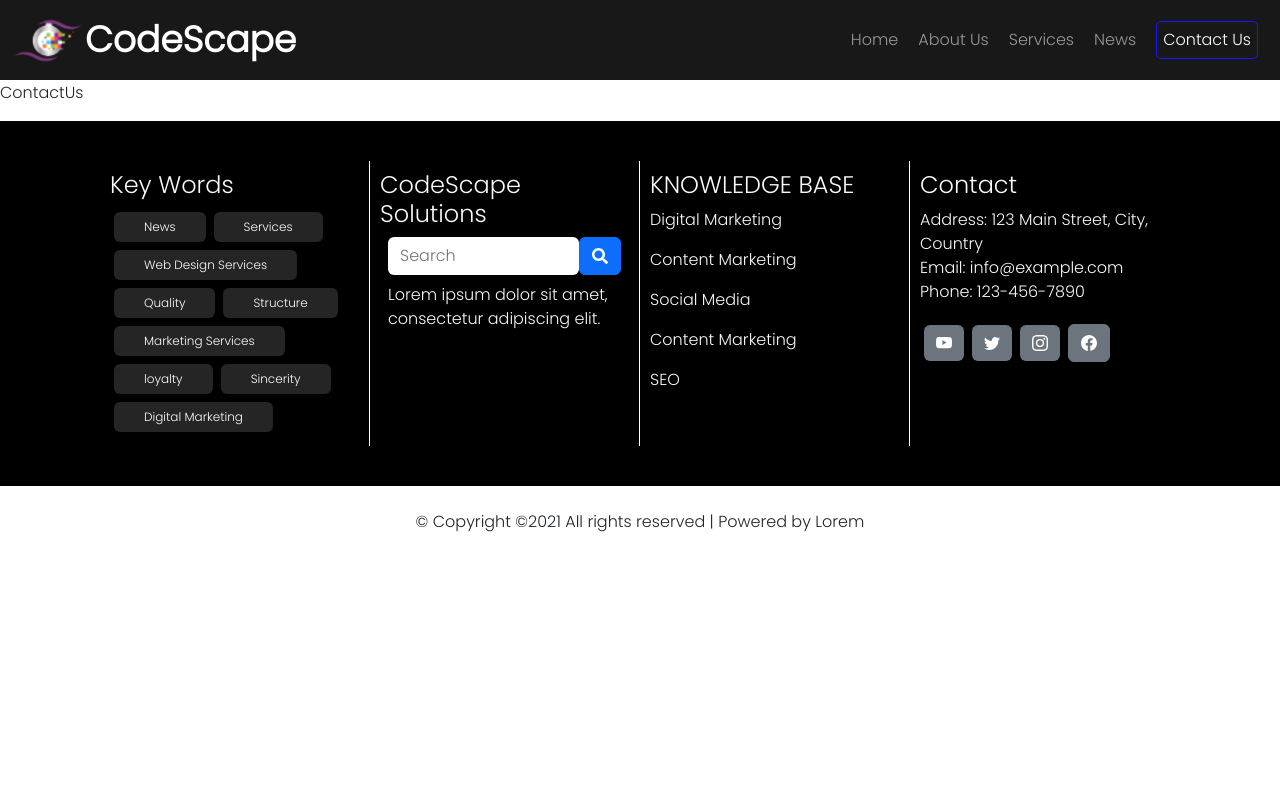
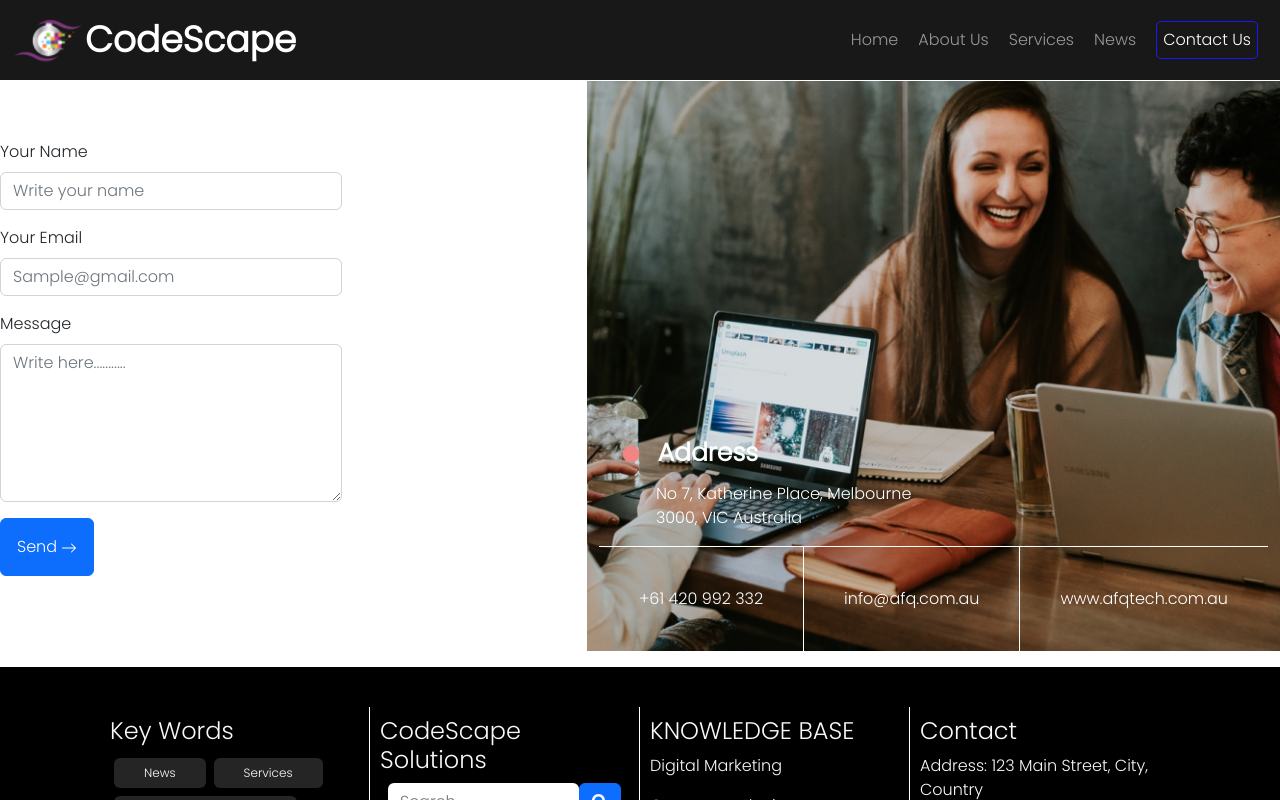
Before and after one commit to NoorAldeenAbuShehadeh/CompanyWebapp, a React (Create React App) app: page /ContactUs in a window 1280 px wide. Shown: the top 800 px of the page. Built offline with nearby package versions, Linux system fonts and the light colour scheme.

Commit message:
create right side form

```diff
--- /dev/null
+++ b/src/Components/RightSideForm/Style.jsx
@@ -0,0 +1,41 @@
+import { createUseStyles } from "react-jss"
+
+const Style = createUseStyles((theme)=>({
+    container:{
+        backgroundImage: "url('images/previewImage.png')",
+        backgroundRepeat: 'no-repeat',
+        backgroundSize: 'cover',
+        backgroundPosition: 'center',
+        height:'570px',
+        display:'flex',
+        alignItems:'flex-end',
+    },
+    addressContainer:{
+        paddingTop:'13px',
+        maxWidth:'350px',
+    },
+    TbPointFilled:{
+        width:'50px'
+    },
+    addressTitle:{
+        color:theme.colors.text,
+        fontSize:'25px',
+        fontWeight:600
+    },
+    addressContent:{
+        color:theme.colors.text,
+        marginLeft:'45px'
+    },
+    info :{
+        borderTop:'1px solid white',
+        '& *':{
+            color:theme.colors.text,
+            padding:'40px',
+        },
+        '& :not(:last-child)':{
+            borderRight:"1px solid white"
+        }
+    }
+}))
+
+export default Style
--- /dev/null
+++ b/src/Components/RightSideForm/index.js
@@ -0,0 +1,30 @@
+import React from "react";
+import Style from "./Style";
+import { useTheme } from "react-jss";
+import { Container, Row, Col } from "react-bootstrap";
+import { TbPointFilled } from 'react-icons/tb'
+const RightSideForm = () => {
+  const theme = useTheme();
+  const classes = Style(theme);
+  return (
+    <Container fluid className={`${classes.container}`}>
+      <Container>
+      <Row >
+        <div className={classes.addressContainer}>
+            <h2 className={classes.addressTitle}><TbPointFilled color="#F28482" size={40}/> Address</h2>
+            <p className={classes.addressContent}>
+            No 7, Katherine Place, Melbourne 3000, VIC Australia
+            </p>
+        </div>
+      </Row>
+      <Row className={classes.info}>
+        <Col>+61 420 992 332</Col>
+        <Col>info@afq.com.au</Col>
+        <Col>www.afqtech.com.au</Col>
+      </Row>
+      </Container>
+    </Container>
+  );
+};
+
+export default RightSideForm;
--- /dev/null
+++ b/src/Pages/ContactUs/ContactForm.js
@@ -0,0 +1,37 @@
+import React from 'react'
+import { Form, Col, Row, Button } from "react-bootstrap";
+import { BsArrowRight } from "react-icons/bs";
+const ContactForm = () => {
+  return (
+    <Form>
+    <Form.Group className="mb-3" controlId="exampleForm.ControlInput1">
+      <Form.Label>Your Name</Form.Label>
+      <Form.Control type="text" placeholder="Write your name" />
+    </Form.Group>
+    <Form.Group className="mb-3" controlId="exampleForm.ControlInput1">
+      <Form.Label>Your Email</Form.Label>
+      <Form.Control type="email" placeholder="Sample@gmail.com" />
+    </Form.Group>
+    <Form.Group
+      className="mb-3"
+      controlId="exampleForm.ControlTextarea1"
+    >
+      <Form.Label>Message</Form.Label>
+      <Form.Control
+        as="textarea"
+        rows={6}
+        placeholder="Write here..........."
+      />
+    </Form.Group>
+    <Form.Group as={Row} className="mb-3">
+      <Col>
+        <Button className="p-3">
+          Send <BsArrowRight />{" "}
+        </Button>
+      </Col>
+    </Form.Group>
+  </Form>
+  )
+}
+
+export default ContactForm
--- a/src/Pages/ContactUs/ContactUs.js
+++ b/src/Pages/ContactUs/ContactUs.js
@@ -1,16 +1,25 @@
-import React, { useEffect } from "react"
-import { useOutletContext } from "react-router-dom"
-import { routeNames } from "../../Utils/Utils"
-
+import React, { useEffect } from "react";
+import { Container } from "react-bootstrap";
+import { useOutletContext } from "react-router-dom";
+import RightSideForm from "../../Components/RightSideForm";
+import { routeNames } from "../../Utils/Utils";
+import ContactForm from "./ContactForm";
 const ContactUs = () => {
-  const setActiveTab = useOutletContext()
+  const setActiveTab = useOutletContext();
   useEffect(() => {
-    setActiveTab(routeNames.CONTACT_Us)
-  }, [])
+    setActiveTab(routeNames.CONTACT_Us);
+  }, []);
 
   return (
-    <div>ContactUs</div>
-  )
-}
+      <div className="d-flex align-items-center justify-content-between">
+        <div>
+         <ContactForm />
+        </div>
+        <div >
+          <RightSideForm />
+        </div>
+      </div>
+  );
+};
 
-export default ContactUs
+export default ContactUs;
```
Also changed, not shown: public/images/previewImage.png (added).
